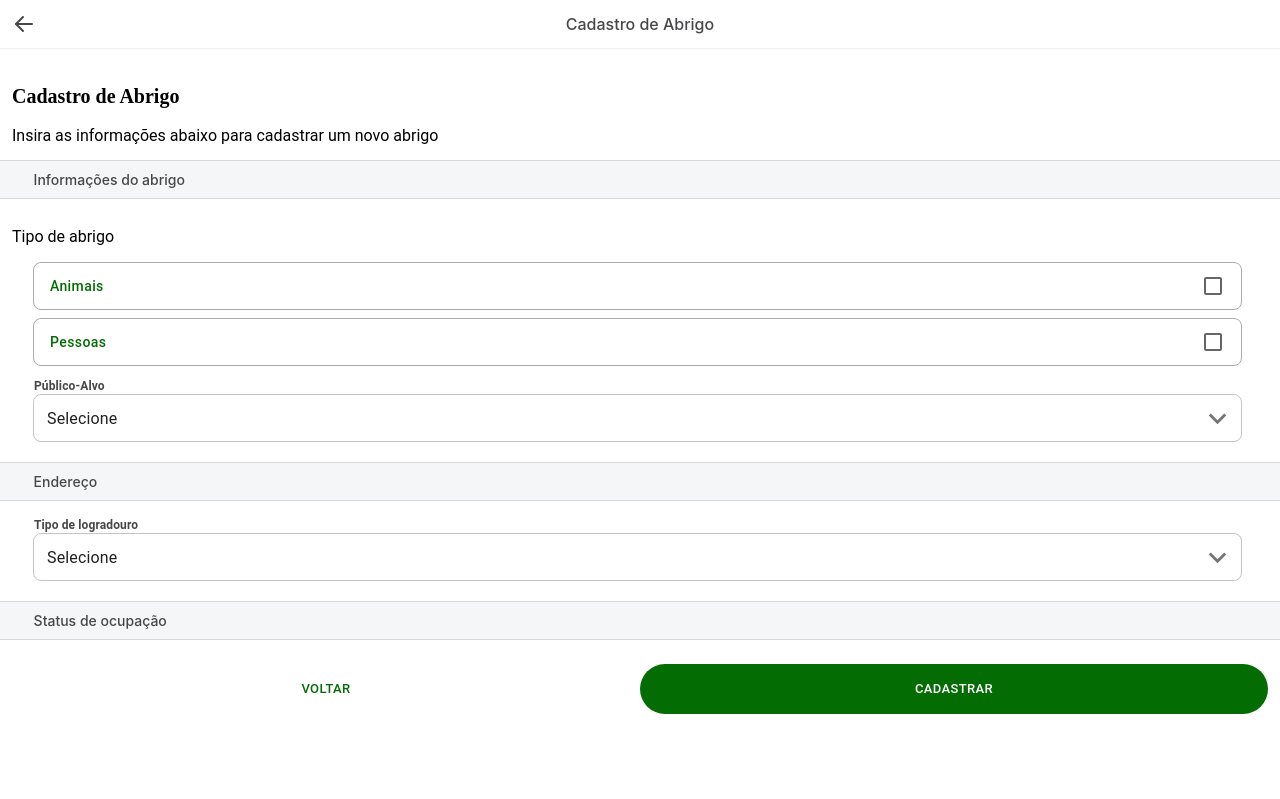
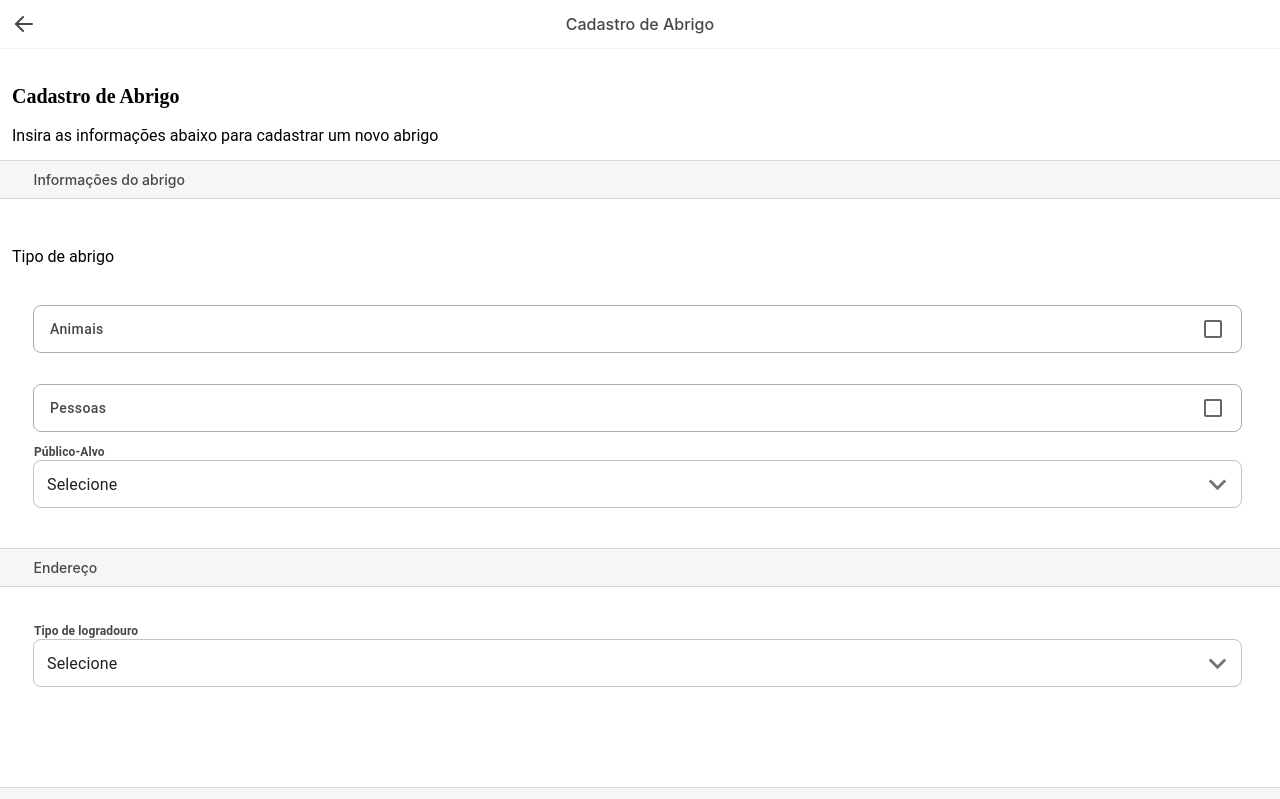
Before and after one commit to Painel-Solidario-RS/Painel-Solidario-RS, a React (Vite) app in the folder apps/web/: page /shelter in a window 1280 px wide. Shown: the top 799 px of the page. Built offline with nearby package versions, Linux system fonts and the light colour scheme; a web font is replaced by a local one.

Commit message:
fix: [no ticket] lint ajusts

```diff
--- a/apps/web/src/components/Input/Input.tsx
+++ b/apps/web/src/components/Input/Input.tsx
@@ -2,6 +2,7 @@ import {
   Box,
   Button,
   Checkbox,
+  Divider,
   FormControl,
   FormLabel,
   IconButton,
@@ -20,7 +21,7 @@ type InputProps = {
   error?: boolean
   helperText?: string
   link?: string
-  icon?: ReactElement<null, string | JSXElementConstructor<null>> | undefined
+  icon?: ReactElement<string | JSXElementConstructor<string>> | undefined
 }
 
 const Input: React.FC<InputProps> = ({ label, placeholder, icon, type }) => {
@@ -39,15 +40,18 @@ const Input: React.FC<InputProps> = ({ label, placeholder, icon, type }) => {
         width: '100%'
       }}
     >
+      <br />
       <Box sx={{ paddingLeft: '21px', paddingRight: '26px' }}>
         {type == 'text' && (
           <FormLabel
             sx={{
               fontSize: '12px',
               fontWeight: '700',
-              lineHeight: '28px',
+              lineHeight: '16px',
               textAlign: 'left',
+              height: 'Hug (24px)',
               color: '#484649',
+              paddingBottom: '8px',
               padding: '1px 1px 1px 1px '
             }}
           >
@@ -95,7 +99,10 @@ const Input: React.FC<InputProps> = ({ label, placeholder, icon, type }) => {
             }}
             onClick={handleButtonClick}
           >
-            <Box component="span" sx={{ flexGrow: 1, textAlign: 'left' }}>
+            <Box
+              component="span"
+              sx={{ flexGrow: 1, textAlign: 'left', color: '#484649' }}
+            >
               {label}
             </Box>
             <Checkbox
```
